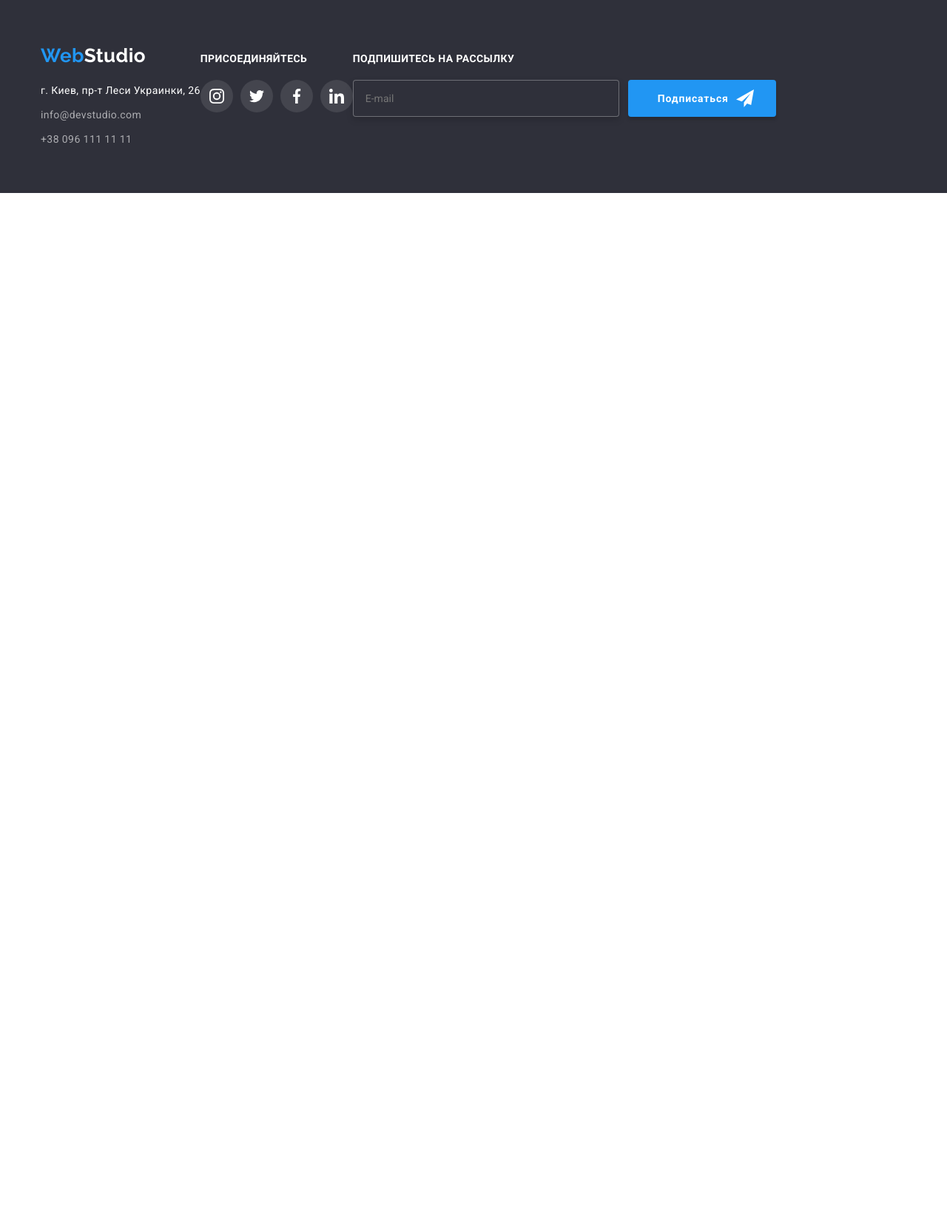
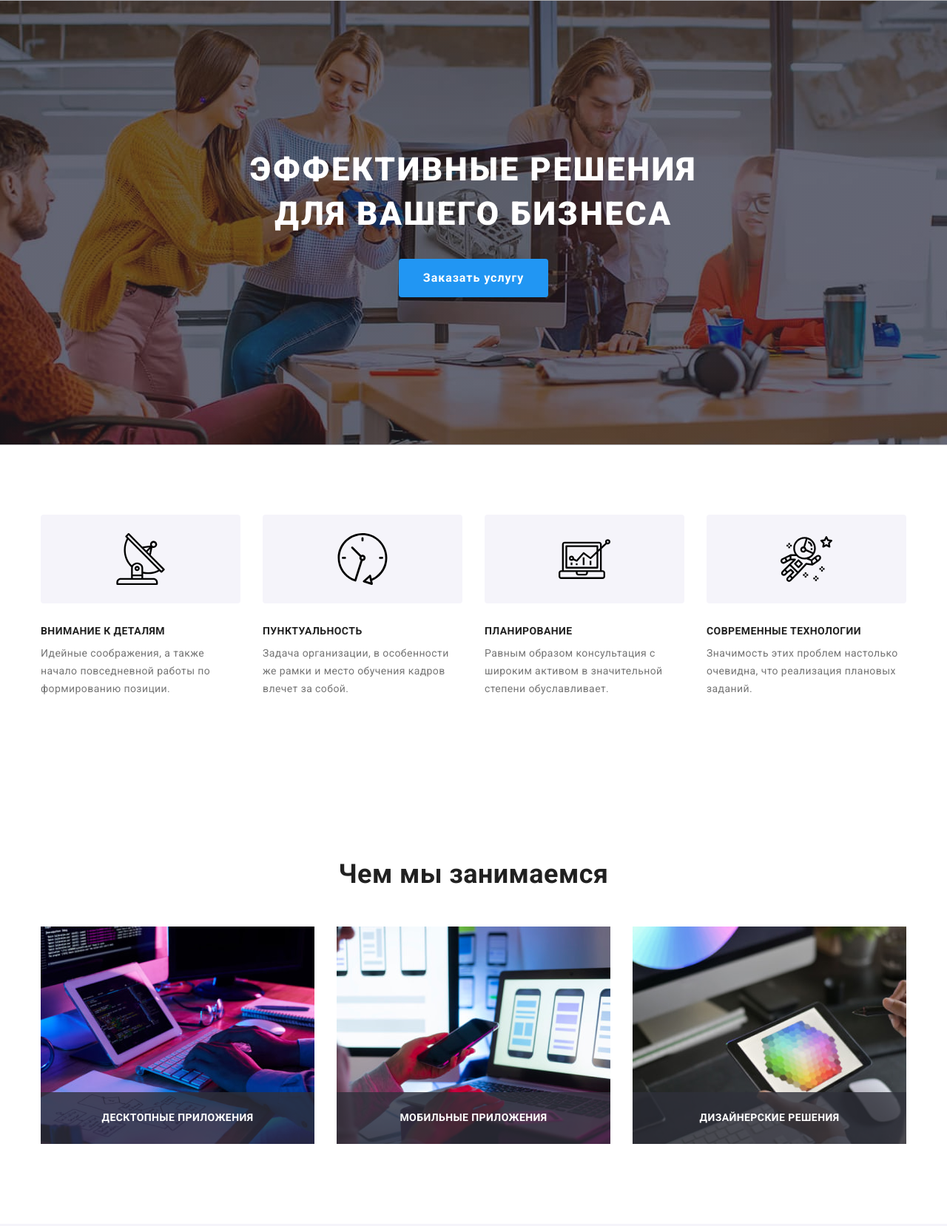
Before and after one commit to Bohdan-Makohoniuk/goit-markup-hw-08, a plain HTML site: page index.html in a window 1280 px wide. Shown: the top 1658 px of the page at 74% size. Before the commit the page ends 800 px from the top, so only its background shows below. Drawn offline with nearby package versions, Linux system fonts and the light colour scheme.

Commit message:
дубль

```diff
--- a/index.html
+++ b/index.html
@@ -61,7 +61,7 @@
 
     <main>
       <!--------------------------------hero---------------------------->
-      <!-- <section class="hero">
+      <section class="hero">
         <h1 class="hero-title">Эффективные решения для вашего бизнеса</h1>
         <button class="button-primary" type="button" data-modal-open>Заказать услугу</button>
         <div class="backdrop is-hidden" data-modal>
@@ -118,9 +118,9 @@
             </form>
           </div>
         </div>
-      </section> -->
+      </section>
       <!------------------------------ особенности ---------------->
-      <!-- <section class="section specifics">
+      <section class="section specifics">
         <div class="container">
           <h2 class="visually-hidden">наши особенности</h2>
           <ul class="section-list">
@@ -170,9 +170,9 @@
             </li>
           </ul>
         </div>
-      </section> -->
+      </section>
       <!---------------------------section "чим займаємось"---------------->
-      <!-- <section class="section">
+      <section class="section">
         <div class="container ">
           <h2 class="title gallery">Чем мы занимаемся</h2>
 
@@ -206,9 +206,9 @@
             </li>
           </ul>
         </div>
-      </section> -->
+      </section>
       <!-------------------------------section team--------------------------->
-      <!-- <section class="section-team">
+      <section class="section-team">
         <div class="container">
           <h2 class="title">Наша команда</h2>
           <ul class="team-list">
@@ -470,9 +470,9 @@
             </li>
           </ul>
         </div>
-      </section> -->
+      </section>
       <!------------------------- Постінй КЛІЄНТИ --------------->
-      <!-- <section class="section-partners">
+      <section class="section-partners">
         <div class="container">
           <p class="title">Постоянные клиенты</p>
 
@@ -558,9 +558,9 @@
           </ul>
         </div>
       </section>
-    </main> -->
+    </main>
     <!-----------------------------------footer--------------------------->
-    <footer class="footer">
+    <!-- <footer class="footer">
       <div class="container footer-container">
         <div class=" mobile">
           <a class="footer__logo" href="./index.html"> Web<span class="footer__logo--accent">Studio</span></a>
@@ -645,7 +645,7 @@
           </label>
         </div>
       </div>
-    </footer>
+    </footer> -->
 
     <script src="./js/modal.js"></script>
   </body>
```
Also changed, not shown: portfolio.html (+4 -4 lines).
